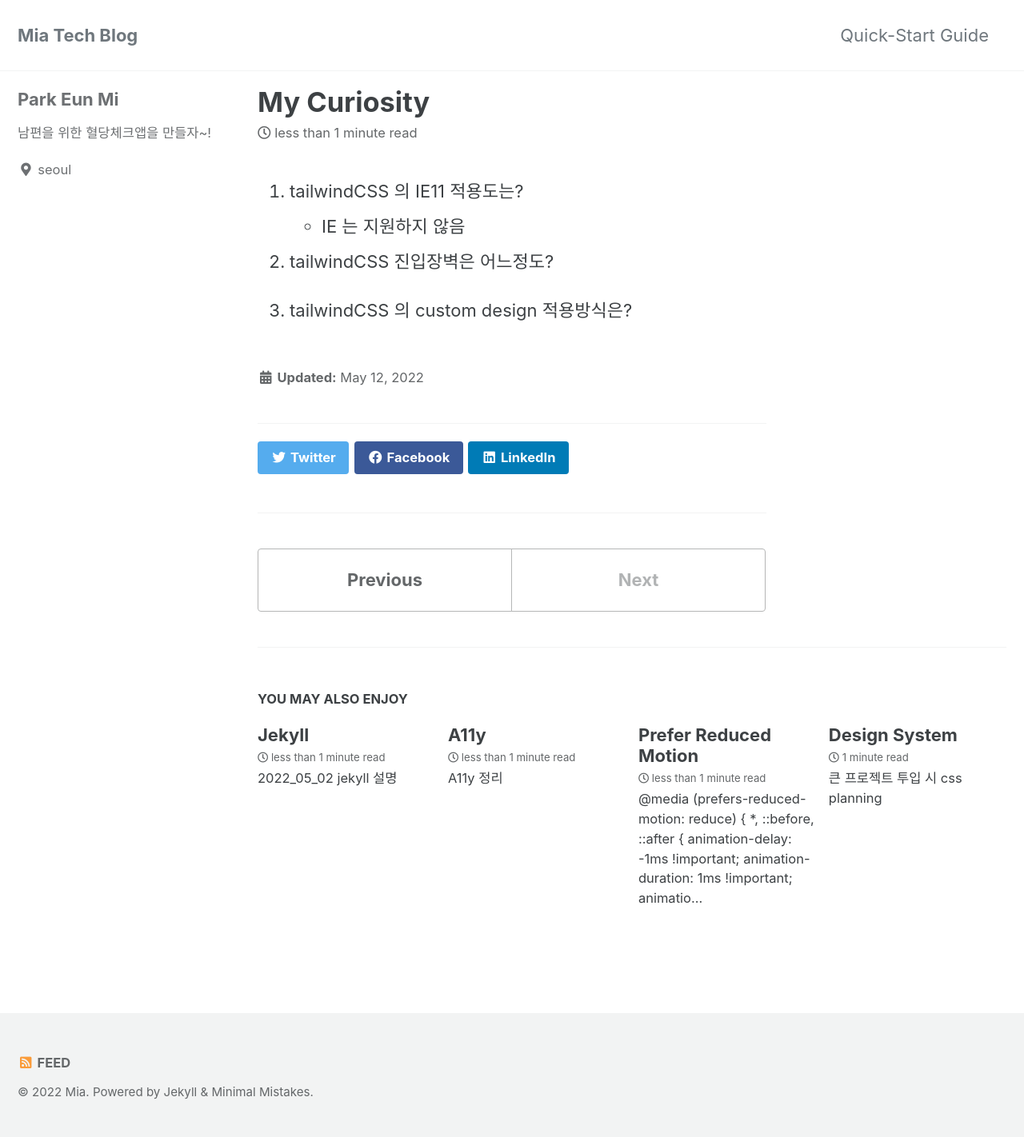
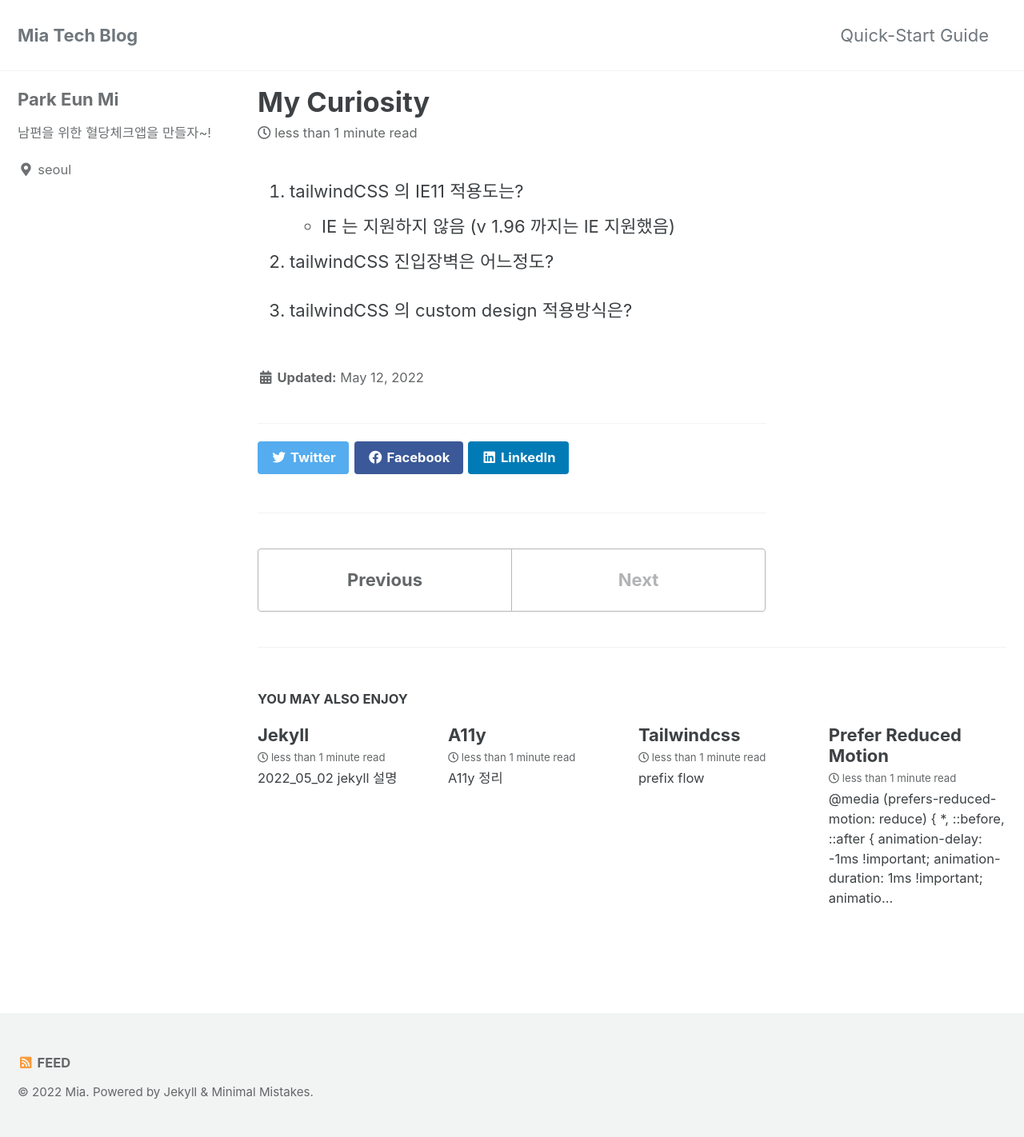
Before and after one commit to eunmipark-1/mia_blog, a Jekyll site: the page built from _posts/2022-05-12-my-curiosity.md, in a window 1280 px wide. Shown: the whole page at 80% size. Built offline with Jekyll 4.4.1, drawn with Linux system fonts in a browser that asks for light colours; cached includes are drawn as plain includes.

Commit message:
tailwindcss brif comment

```diff
--- a/_posts/2022-05-12-my-curiosity.md
+++ b/_posts/2022-05-12-my-curiosity.md
@@ -1,5 +1,5 @@
 1. tailwindCSS 의 IE11 적용도는?
-   - IE 는 지원하지 않음
+   - IE 는 지원하지 않음 (v 1.96 까지는 IE 지원했음)
 2. tailwindCSS 진입장벽은 어느정도?
 
 3. tailwindCSS 의 custom design 적용방식은?
```
Also changed, not shown: _posts/2021-05-11-designSystem.md (+2 -2 lines), _posts/2021-05-17-tailwindcss.md (added, +6 -0 lines).
